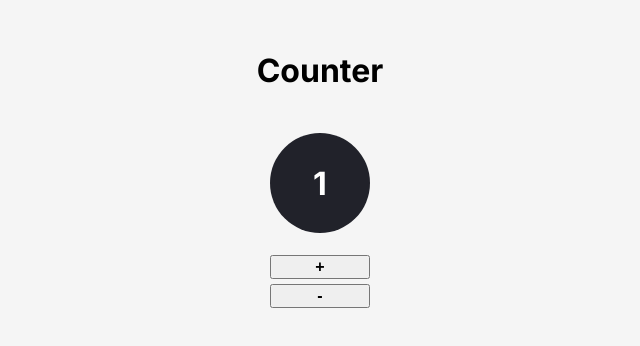
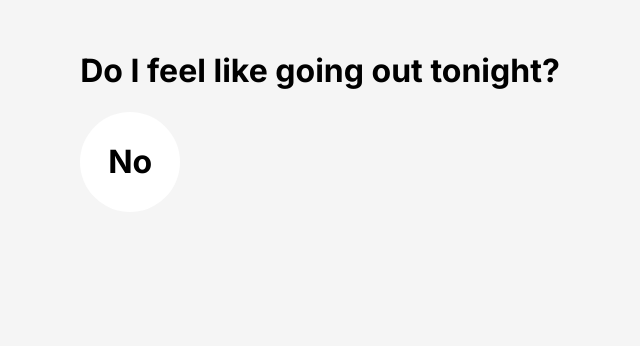
Before and after one commit to Arafat-alim/react-from-scratch, a React (Create React App) app in the folder react-official-fundamentals/: page / in a window 1280 px wide. Shown: the top 346 px of the page, without its empty margins (320-960 px from the left). Built offline with nearby package versions, Linux system fonts and the light colour scheme.

Commit message:
Ternary component rednering and manipulation.

```diff
--- a/react-official-fundamentals/src/App.js
+++ b/react-official-fundamentals/src/App.js
@@ -10,7 +10,8 @@
 // import Jokes from "./components/Jokes";
 // import EventComponent from "./components/EventComponent";
 // import Interact from "./components/Interact";
-import Counter from "./components/Counter";
+// import Counter from "./components/Counter";
+import Ternary from "./components/Ternary";
 
 function App() {
   return (
@@ -34,7 +35,8 @@
       {/* <EventComponent /> */}
       {/* <Interact /> */}
       {/* <ReactState /> */}
-      <Counter />
+      {/* <Counter /> */}
+      <Ternary />
     </div>
   );
 }
--- /dev/null
+++ b/react-official-fundamentals/src/components/Ternary.jsx
@@ -0,0 +1,32 @@
+import React, { useState } from "react";
+
+export default function Ternary() {
+  /**
+   * Challenge: Replace the if/else below with a ternary
+   * to determine the text that should display on the page
+   */
+  //   const isGoingOut = true;
+
+  // let answer; // Use ternary here
+  //   if (isGoingOut === true) {
+  //     answer = "Yes";
+  //   } else {
+  //     answer = "No";
+  //   }
+  //   answer = isGoingOut ? "Yes" : "No";
+
+  //! creating state
+  const [isGoingOut, setIsGoingOut] = useState(false);
+  function handleClick() {
+    setIsGoingOut((prevValue) => !prevValue);
+  }
+
+  return (
+    <div className="state">
+      <h1 className="state--title">Do I feel like going out tonight?</h1>
+      <div className="state--value" onClick={handleClick}>
+        <h1>{isGoingOut ? "Yes" : "No"}</h1>
+      </div>
+    </div>
+  );
+}
--- a/react-official-fundamentals/src/index.css
+++ b/react-official-fundamentals/src/index.css
@@ -166,6 +166,7 @@
   justify-content: center;
   align-items: center;
   background-color: white;
+  cursor: pointer;
 }
 
 .counter {
```
